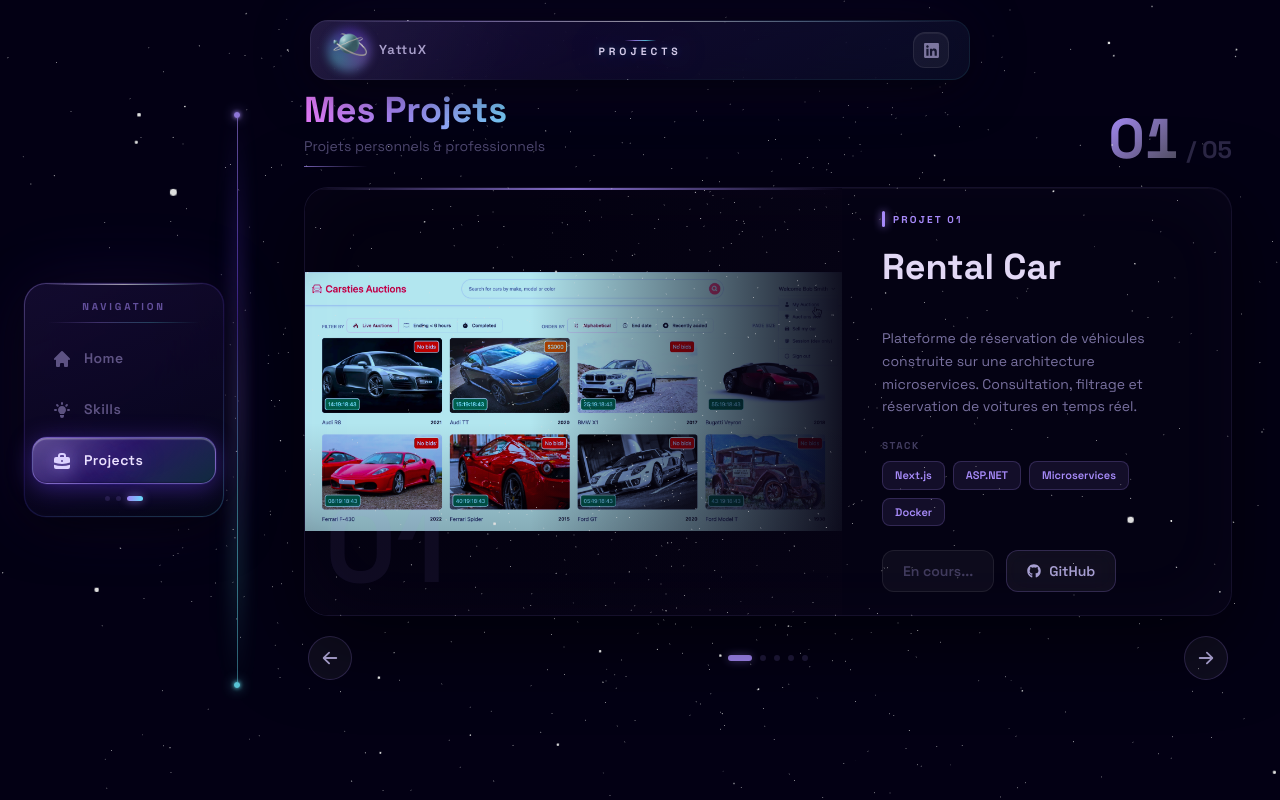
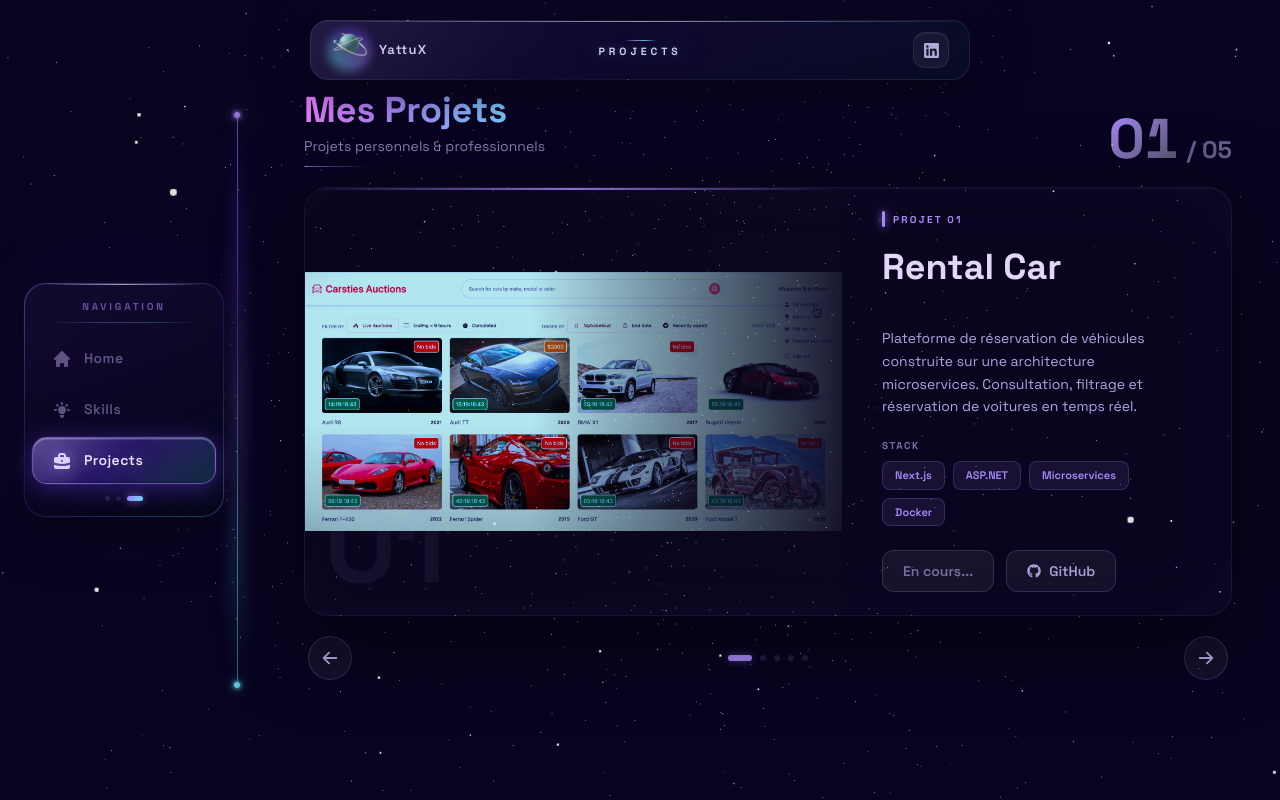
Before and after one commit to YattuX/myPorfolio, a Next.js app: page / in a window 1280 px wide. Both pictures are taken after a click on the button "Voir mes projets". Built offline with nearby package versions, Linux system fonts and the light colour scheme; a web font is replaced by a local one.

Commit message:
update brightness

```diff
--- a/src/app/layout.tsx
+++ b/src/app/layout.tsx
@@ -17,7 +17,7 @@ export default function RootLayout({
 }>) {
   return (
     <html lang="en">
-      <body className={`${spaceGrotesk.className} bg-[#030014] overflow-hidden h-screen w-screen`}>
+      <body className={`${spaceGrotesk.className} bg-[#080420] overflow-hidden h-screen w-screen`}>
         {/* 3D star background — fixed across all pages */}
         <StarsCanvas />
         {children}
--- a/src/components/main/NavBar.tsx
+++ b/src/components/main/NavBar.tsx
@@ -78,7 +78,7 @@ export default function NavBar({ currentPage = "Home" }: NavBarProps) {
             </div>
             <span
               className="hidden sm:block text-[13px] font-semibold tracking-widest"
-              style={{ color: "rgba(220,210,255,0.75)" }}
+              style={{ color: "rgba(230,222,255,0.92)" }}
             >
               YattuX
             </span>
@@ -152,7 +152,7 @@ export default function NavBar({ currentPage = "Home" }: NavBarProps) {
               <FaLinkedin
                 size={17}
                 className="transition-colors duration-300 group-hover:text-[#0A66C2]"
-                style={{ color: "rgba(180,170,220,0.65)" }}
+                style={{ color: "rgba(205,195,245,0.85)" }}
               />
             </div>
           </a>
--- a/src/components/main/Projects.tsx
+++ b/src/components/main/Projects.tsx
@@ -202,7 +202,7 @@ export default function Projects() {
             >
               Mes Projets
             </h2>
-            <p className="text-sm" style={{ color: "rgba(155,145,205,0.50)" }}>
+            <p className="text-sm" style={{ color: "rgba(178,168,225,0.75)" }}>
               Projets personnels &amp; professionnels
             </p>
             <div
@@ -237,7 +237,7 @@ export default function Projects() {
               </span>
               <span
                 className="text-2xl font-bold"
-                style={{ color: "rgba(150,140,200,0.28)" }}
+                style={{ color: "rgba(168,158,218,0.58)" }}
               >
                 / {pad(N)}
               </span>
@@ -249,7 +249,7 @@ export default function Projects() {
         <div
           className="relative flex-1 overflow-hidden rounded-3xl"
           style={{
-            background: "rgba(6,3,20,0.82)",
+            background: "rgba(12,7,32,0.82)",
             border: "1px solid rgba(167,139,250,0.10)",
             backdropFilter: "blur(24px)",
             boxShadow:
@@ -269,7 +269,7 @@ export default function Projects() {
               {/* Left — image */}
               <div
                 className="relative w-[58%] overflow-hidden"
-                style={{ background: "rgba(4,2,16,0.95)" }}
+                style={{ background: "rgba(10,6,28,0.90)" }}
               >
                 <div
                   className="absolute top-0 left-0 right-0 h-[2px] z-10"
@@ -290,7 +290,7 @@ export default function Projects() {
                   className="absolute inset-0 pointer-events-none"
                   style={{
                     background:
-                      "linear-gradient(90deg, transparent 42%, rgba(6,3,20,0.94) 100%)",
+                      "linear-gradient(90deg, transparent 42%, rgba(12,7,32,0.92) 100%)",
                   }}
                 />
                 {/* Bottom fade */}
@@ -298,7 +298,7 @@ export default function Projects() {
                   className="absolute inset-0 pointer-events-none"
                   style={{
                     background:
-                      "linear-gradient(180deg, transparent 55%, rgba(6,3,20,0.45) 100%)",
+                      "linear-gradient(180deg, transparent 55%, rgba(12,7,32,0.40) 100%)",
                   }}
                 />
                 {/* Watermark number */}
@@ -351,7 +351,7 @@ export default function Projects() {
                 {/* Description */}
                 <p
                   className="text-sm leading-relaxed"
-                  style={{ color: "rgba(175,165,225,0.68)" }}
+                  style={{ color: "rgba(198,188,248,0.88)" }}
                 >
                   {p.description}
                 </p>
@@ -360,7 +360,7 @@ export default function Projects() {
                 <div className="flex flex-col gap-2">
                   <span
                     className="text-[10px] font-bold tracking-[0.15em] uppercase"
-                    style={{ color: "rgba(150,140,200,0.42)" }}
+                    style={{ color: "rgba(172,162,222,0.68)" }}
                   >
                     Stack
                   </span>
@@ -403,9 +403,9 @@ export default function Projects() {
                     <span
                       className="flex items-center gap-2 px-5 py-[10px] rounded-xl font-semibold text-sm"
                       style={{
-                        background: "rgba(255,255,255,0.04)",
-                        border: "1px solid rgba(255,255,255,0.08)",
-                        color: "rgba(150,140,200,0.38)",
+                        background: "rgba(255,255,255,0.06)",
+                        border: "1px solid rgba(255,255,255,0.12)",
+                        color: "rgba(172,162,222,0.65)",
                       }}
                     >
                       En cours...
@@ -478,7 +478,7 @@ export default function Projects() {
             </h2>
             <p
               className="text-[11px] mt-0.5"
-              style={{ color: "rgba(155,145,205,0.45)" }}
+              style={{ color: "rgba(178,168,225,0.72)" }}
             >
               Projets personnels &amp; pro
             </p>
@@ -502,7 +502,7 @@ export default function Projects() {
               </span>
               <span
                 className="text-base font-bold"
-                style={{ color: "rgba(150,140,200,0.35)" }}
+                style={{ color: "rgba(168,158,218,0.62)" }}
               >
                 /{pad(N)}
               </span>
@@ -548,7 +548,7 @@ export default function Projects() {
                 className="absolute inset-0 pointer-events-none"
                 style={{
                   background:
-                    "linear-gradient(180deg, transparent 50%, rgba(4,2,16,0.60) 100%)",
+                    "linear-gradient(180deg, transparent 50%, rgba(10,6,28,0.55) 100%)",
                 }}
               />
             </div>
@@ -557,7 +557,7 @@ export default function Projects() {
             <div
               className="flex-1 flex flex-col gap-3 p-4 rounded-2xl overflow-hidden"
               style={{
-                background: "rgba(6,3,20,0.82)",
+                background: "rgba(12,7,32,0.82)",
                 border: "1px solid rgba(167,139,250,0.10)",
                 backdropFilter: "blur(16px)",
                 boxShadow: "0 8px 40px rgba(0,0,0,0.35)",
@@ -588,7 +588,7 @@ export default function Projects() {
               {/* Description */}
               <p
                 className="text-[13px] leading-relaxed line-clamp-3"
-                style={{ color: "rgba(175,165,225,0.65)" }}
+                style={{ color: "rgba(198,188,248,0.85)" }}
               >
                 {p.description}
               </p>
@@ -631,9 +631,9 @@ export default function Projects() {
                   <span
                     className="flex-1 flex items-center justify-center py-[11px] rounded-xl font-semibold text-[12px]"
                     style={{
-                      background: "rgba(255,255,255,0.04)",
-                      border: "1px solid rgba(255,255,255,0.08)",
-                      color: "rgba(150,140,200,0.38)",
+                      background: "rgba(255,255,255,0.06)",
+                      border: "1px solid rgba(255,255,255,0.12)",
+                      color: "rgba(172,162,222,0.65)",
                     }}
                   >
                     En cours...
--- a/src/components/main/Skills.tsx
+++ b/src/components/main/Skills.tsx
@@ -75,10 +75,10 @@ function SkillBar({
         <div className="w-8 h-8 flex-shrink-0 flex items-center justify-center">
           <Image src={src} alt={name} width={30} height={30} className="object-contain" />
         </div>
-        <span className="flex-1 text-sm font-semibold" style={{ color: "rgba(210,200,255,0.85)" }}>
+        <span className="flex-1 text-sm font-semibold" style={{ color: "rgba(225,218,255,0.96)" }}>
           {name}
         </span>
-        <span className="text-xs font-bold tabular-nums" style={{ color: "rgba(180,170,230,0.50)" }}>
+        <span className="text-xs font-bold tabular-nums" style={{ color: "rgba(195,185,245,0.75)" }}>
           {level}%
         </span>
       </div>
@@ -115,7 +115,7 @@ function DesktopCategoryCard({
       transition={{ duration: 0.5, delay: index * 0.10, ease: EASE }}
       className={`relative flex flex-col gap-4 p-6 rounded-2xl overflow-hidden ${className}`}
       style={{
-        background: `linear-gradient(150deg, ${cat.glow} 0%, rgba(4,2,18,0.78) 100%)`,
+        background: `linear-gradient(150deg, ${cat.glow} 0%, rgba(10,6,30,0.78) 100%)`,
         border: `1px solid ${cat.border}`,
         backdropFilter: "blur(20px)",
         boxShadow: "0 8px 40px rgba(0,0,0,0.38), inset 0 1px 0 rgba(255,255,255,0.05)",
@@ -209,7 +209,7 @@ function CircularSkill({
           {level}%
         </div>
       </div>
-      <span className="text-[9px] font-semibold text-center leading-tight" style={{ color: "rgba(210,200,255,0.75)" }}>
+      <span className="text-[9px] font-semibold text-center leading-tight" style={{ color: "rgba(220,212,255,0.92)" }}>
         {name}
       </span>
     </motion.div>
@@ -230,7 +230,7 @@ function MobileCategoryCard({
       transition={{ duration: 0.42, delay: index * 0.07, ease: EASE }}
       className="relative flex flex-col gap-3 p-3 rounded-2xl overflow-hidden"
       style={{
-        background: `linear-gradient(150deg, ${cat.glow} 0%, rgba(4,2,18,0.82) 100%)`,
+        background: `linear-gradient(150deg, ${cat.glow} 0%, rgba(10,6,30,0.82) 100%)`,
         border: `1px solid ${cat.border}`,
         backdropFilter: "blur(16px)",
       }}
@@ -297,7 +297,7 @@ function StatsBar() {
           >
             {s.value}
           </span>
-          <span className="text-xs" style={{ color: "rgba(155,145,205,0.50)" }}>{s.label}</span>
+          <span className="text-xs" style={{ color: "rgba(178,168,225,0.75)" }}>{s.label}</span>
         </div>
       ))}
     </motion.div>
@@ -327,7 +327,7 @@ function Header() {
       >
         Stack technique
       </h2>
-      <p className="text-sm" style={{ color: "rgba(155,145,205,0.50)" }}>
+      <p className="text-sm" style={{ color: "rgba(178,168,225,0.75)" }}>
         Niveau de maîtrise par technologie
       </p>
       <div className="h-px w-16 mt-1" style={{ background: "linear-gradient(90deg, rgba(167,139,250,0.7), transparent)" }} />
--- a/src/components/sub/HeroContent.tsx
+++ b/src/components/sub/HeroContent.tsx
@@ -86,7 +86,7 @@ function HeroText({ isMobile = false, onNavigate }: { isMobile?: boolean; onNavi
       <motion.p
         variants={fadeUp}
         className="text-sm tracking-[0.18em] uppercase -mb-2"
-        style={{ color: "rgba(167,139,250,0.68)" }}
+        style={{ color: "rgba(167,139,250,0.88)" }}
       >
         Hello, je suis
       </motion.p>
@@ -121,7 +121,7 @@ function HeroText({ isMobile = false, onNavigate }: { isMobile?: boolean; onNavi
       <motion.p
         variants={fadeUp}
         className="text-lg font-semibold tracking-wide"
-        style={{ color: "rgba(195,185,240,0.72)" }}
+        style={{ color: "rgba(210,200,255,0.90)" }}
       >
         Analyste Développeur
       </motion.p>
@@ -130,7 +130,7 @@ function HeroText({ isMobile = false, onNavigate }: { isMobile?: boolean; onNavi
       <motion.p
         variants={fadeUp}
         className={`text-[15px] leading-relaxed ${isMobile ? "max-w-[400px]" : "max-w-[600px]"}`}
-        style={{ color: "rgba(155,145,205,0.62)" }}
+        style={{ color: "rgba(185,175,235,0.82)" }}
       >
         J'analyse, conçois et déploie des solutions logicielles robustes —
         en alliant rigueur fonctionnelle, architecture technique maîtrisée
@@ -174,7 +174,7 @@ function HeroText({ isMobile = false, onNavigate }: { isMobile?: boolean; onNavi
 
       {/* Socials */}
       <motion.div variants={fadeUp} className="flex items-center gap-3">
-        <span className="text-[11px] tracking-widest uppercase" style={{ color: "rgba(130,120,180,0.45)" }}>
+        <span className="text-[11px] tracking-widest uppercase" style={{ color: "rgba(160,150,210,0.70)" }}>
           Suivre sur
         </span>
         <div className="h-px w-10" style={{ background: "linear-gradient(90deg, rgba(130,120,180,0.3), transparent)" }} />
@@ -186,7 +186,7 @@ function HeroText({ isMobile = false, onNavigate }: { isMobile?: boolean; onNavi
             className="group p-2 rounded-xl transition-colors duration-300 hover:bg-white/[0.07]"
           >
             <span className="block transition-all duration-300 group-hover:scale-110"
-              style={{ color: "rgba(170,160,220,0.52)" }}
+              style={{ color: "rgba(195,185,245,0.78)" }}
             >{s.icon}</span>
           </a>
         ))}
@@ -211,7 +211,7 @@ function HeroText({ isMobile = false, onNavigate }: { isMobile?: boolean; onNavi
                 backgroundClip: "text",
               }}
             >{s.value}</span>
-            <span className="text-[10px] font-medium mt-0.5" style={{ color: "rgba(150,140,200,0.52)" }}>
+            <span className="text-[10px] font-medium mt-0.5" style={{ color: "rgba(178,168,228,0.75)" }}>
               {s.label}
             </span>
           </div>
```
